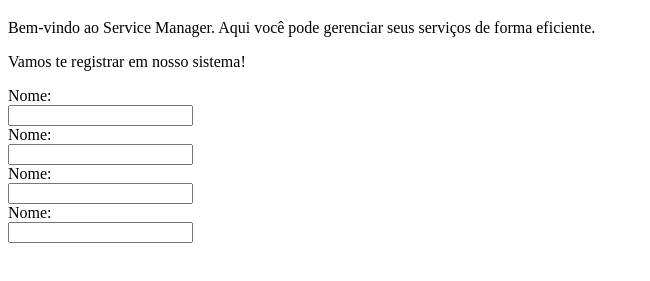
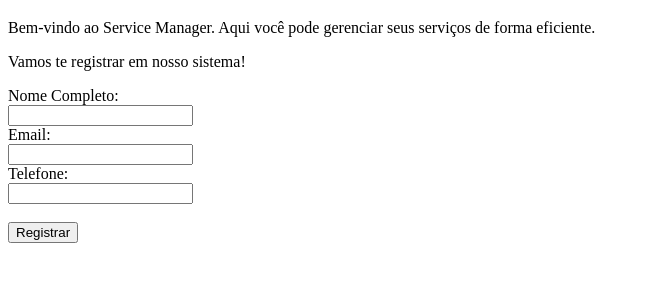
Before and after one commit to GioRibeiro-hub/Service-manager, a plain HTML site: page index.html in a window 1280 px wide. Shown: the part 61-342 px from the top of the page, without its empty margins (0-650 px from the left). Drawn offline with Linux system fonts and the light colour scheme.

Commit message:
Adicionando Formulário de Registro

```diff
--- a/index.html
+++ b/index.html
@@ -19,17 +19,16 @@
     </p>
 
     <form>
-        <label for="Nome">Nome:</label><br>
-        <input type="text" id="nome" nome="nome"><br>
+        <label for="nome">Nome Completo:</label><br>
+        <input type="text" id="nome" name="nome"><br>
 
-        <label for="Nome">Nome:</label><br>
-        <input type="text" id="nome" nome="nome"><br>
+        <label for="email">Email:</label><br>
+        <input type="email" id="email" name="email"><br>
 
-        <label for="Nome">Nome:</label><br>
-        <input type="text" id="nome" nome="nome"><br>
+        <label for="telefone">Telefone:</label><br>
+        <input type="tel" id="telefone" name="elefone"><br><br>
 
-        <label for="Nome">Nome:</label><br>
-        <input type="text" id="nome" nome="nome"><br>
+        <input type="submit" value="Registrar">
     </form>
 </body>
 
```
